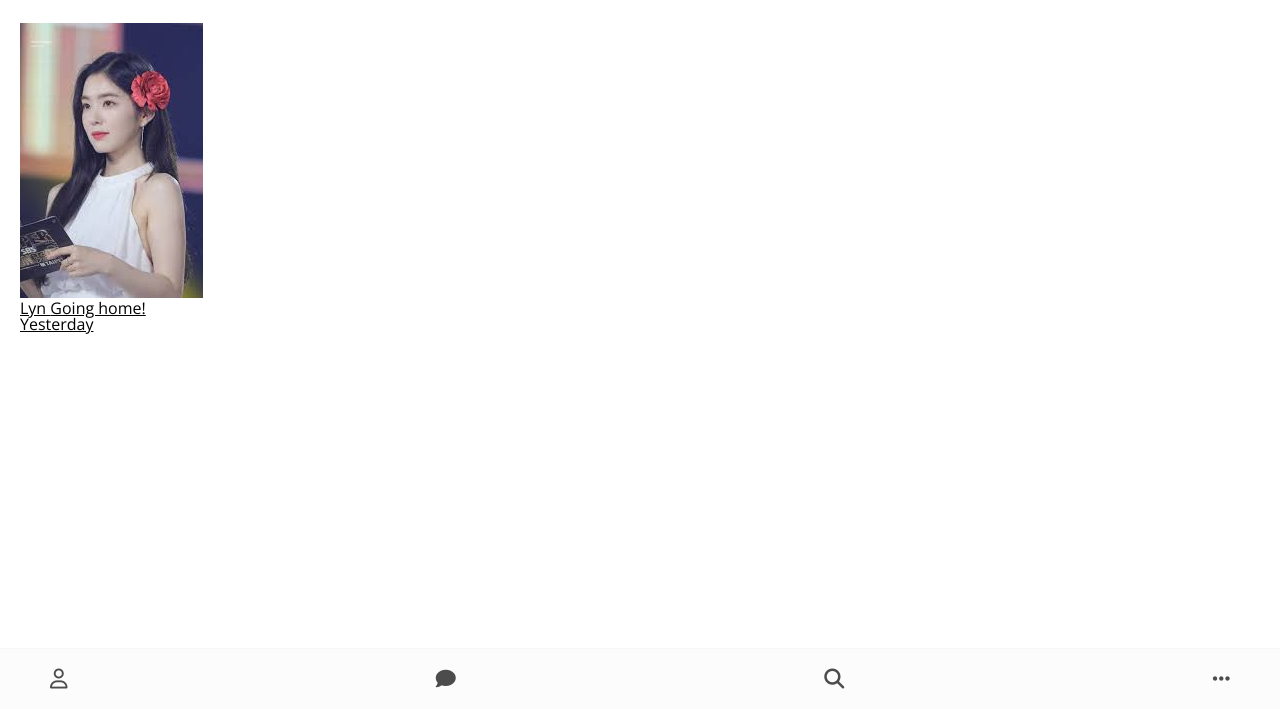
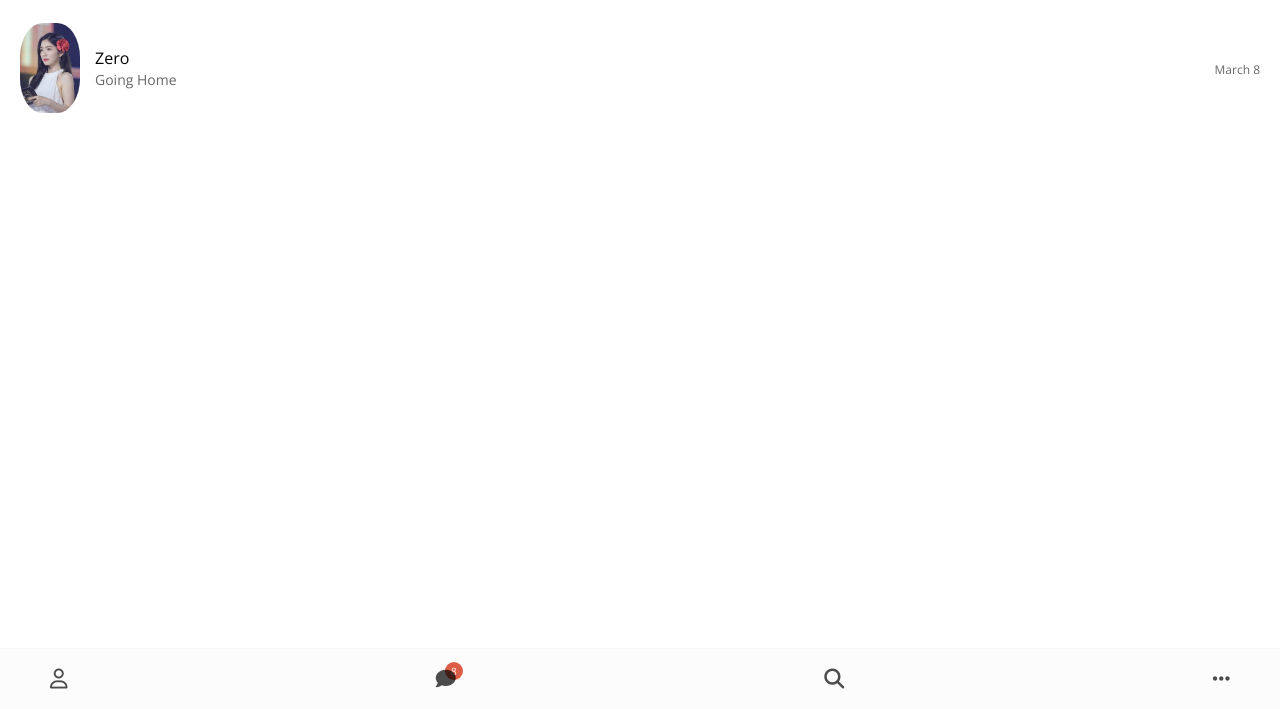
Before and after one commit to crimson747-mac/kakao-clone, a plain HTML site: page index.html in a window 1280 px wide. Shown: the part 91-800 px from the top of the page. Drawn offline with nearby package versions, Linux system fonts and the light colour scheme.

Commit message:
first_after_bar

```diff
--- /dev/null
+++ b/css/friend.css
@@ -0,0 +1,48 @@
+.friend {
+  display: flex;
+  justify-content: space-between;
+  align-items: center;
+}
+
+.friend .friend__avatar {
+  width: 50px;
+  border-radius: 38%;
+}
+
+/* 붙여서 쓰면 해당 class 둘 모두를 가진 element에 적용된다는 의미이다. */
+.friend__avatar.g-avatar {
+  width: 70px;
+}
+
+.friend__avatar.m-avatar {
+  width: 60px;
+}
+
+.friend .friend__column {
+  display: flex;
+  align-items: center;
+}
+
+.friend .friend__avatar {
+  margin-right: 15px;
+}
+
+.friend__content .friend__name {
+  display: block;
+  margin-bottom: 5px;
+}
+
+.friend__content .friend__status,
+.friend__content .friend__bottom-text,
+.friend .chat__timestamp {
+  opacity: 0.6;
+}
+
+.friend__content .friend__bottom-text {
+  font-size: 14px;
+}
+
+.friend__content .friend__status,
+.friend .chat__timestamp {
+  font-size: 12px;
+}
--- a/css/nav-bar.css
+++ b/css/nav-bar.css
@@ -19,3 +19,22 @@
   font-size: 20px;
   opacity: 0.7;
 }
+
+.nav .nav__list-link {
+  position: relative;
+}
+
+.nav .nav__badge {
+  position: absolute;
+  top: -7px;
+  right: -7px;
+  font-size: 10px;
+  color: white;
+  background-color: #dc5d46;
+  width: 18px;
+  height: 18px;
+  display: flex;
+  justify-content: center;
+  align-items: center;
+  border-radius: 50%;
+}
--- a/css/style.css
+++ b/css/style.css
@@ -3,6 +3,7 @@
 @import "status-bar.css";
 @import "header.css";
 @import "nav-bar.css";
+@import "friend.css";
 
 * {
   box-sizing: border-box;
@@ -20,4 +21,7 @@ a {
   /* 부모요소로 부터 색을 받아온다는 의미:
     이 경우 부모요소에 검은색이 적용되있으므로 검은색이 적용된다. */
   color: inherit;
+
+  /* 링크에 걸린 밑줄을 제거해준다. */
+  text-decoration: none;
 }
--- a/index.html
+++ b/index.html
@@ -44,21 +44,29 @@
       <ul class="chats__list">
         <li class="chats__chat chat">
           <a href="chat.html">
-            <div class="chat__column">
-              <img
-                src="image/test1.jpeg"
-                alt="chat__avatar"
-                class="chat__avatar g-avatar"
-              />
-              <div class="chat__content">
-                <span class="chat__username">
-                  Lyn
-                </span>
-                <span class="chat__preview">Going home!</span>
+            <div class="chats_chat friend friend--lg">
+              <div class="friend__column">
+                <img
+                  src="image/test1.jpeg"
+                  alt=""
+                  class="m-avatar friend__avatar"
+                />
+                <div class="friend__content">
+                  <span class="friend__name">
+                    Zero
+                  </span>
+                  <span class="friend__bottom-text">
+                    Going Home
+                  </span>
+                </div>
               </div>
-            </div>
-            <div class="chat__column">
-              <span class="chat__timestamp">Yesterday</span>
+              <div class="friend__column">
+                <div class="friend__now-listening">
+                  <span class="chat__timestamp">
+                    March 8
+                  </span>
+                </div>
+              </div>
             </div>
           </a>
         </li>
@@ -73,6 +81,7 @@
         </li>
         <li class="nav__list-itme">
           <a href="index.html" class="nav__list-link">
+            <div class="nav__badge">8</div>
             <i class="fas fa-comment"></i>
           </a>
         </li>
```
Also changed, not shown: find.html (+1 -1 lines), friends.html (+2 -2 lines).
